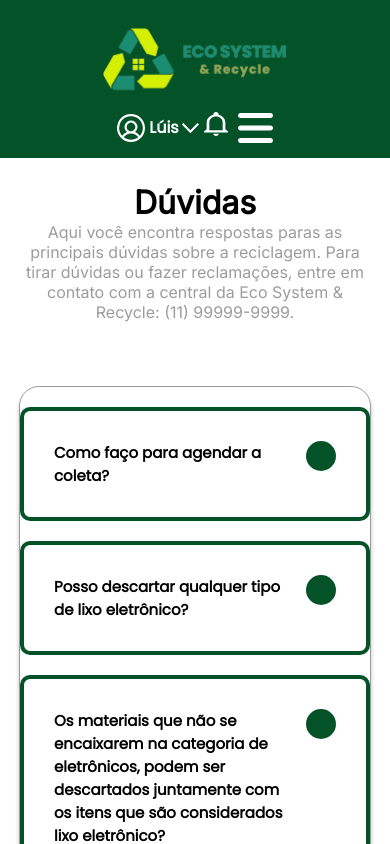
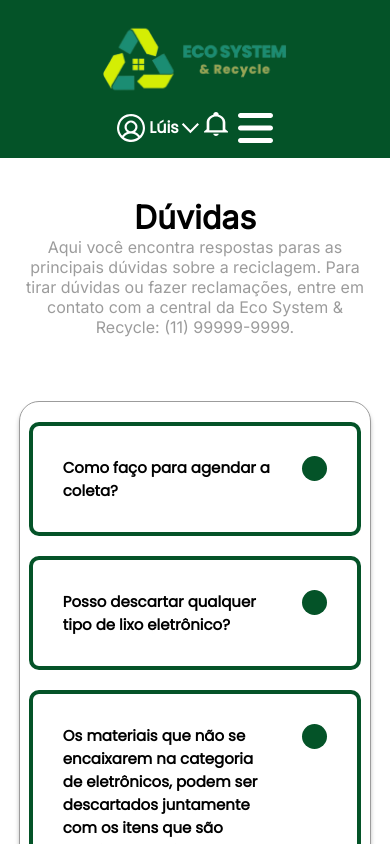
Before and after one commit to RosemeireOliveira/api-ecosystem, a React (Vite) app: page /duvidas in a window 390 px wide. Shown: the top 844 px of the page. Built offline with nearby package versions, Linux system fonts and the light colour scheme.

Commit message:
Resp Pagina Duvidas

```diff
--- a/src/components/CardDuvidas/style.css
+++ b/src/components/CardDuvidas/style.css
@@ -1,4 +1,4 @@
-    .faq-title {
+.faq-title {
     margin: 0 35px 0 0;
 }
 
@@ -16,7 +16,7 @@ h3 {
     font-size: 10px;
 }
 
-.ativo{
+.ativo {
     display: none
 }
 
@@ -63,13 +63,28 @@ h3 {
 }
 
 
+@media screen and (max-width: 580px) {
+
+    .faq-toggle {
+        height: 25px;
+        width: 25px;
+    }
+}
 
 @media screen and (max-width: 532px) {
     .faq-title {
         margin: 0 51px 0 0;
-        }
+    }
 
-        h3 {
-            font-size: 15px;
-        }
+    h3 {
+        font-size: 15px;
+    }
 }
+
+@media screen and (max-width: 380px) {
+
+    .faq-toggle {
+        height: 20px;
+        width: 20px;
+    }
+}
--- a/src/pages/Duvidas/style.css
+++ b/src/pages/Duvidas/style.css
@@ -82,6 +82,13 @@
     }
 }
 
+@media screen and (max-width: 1020px) {
+    .faq {
+        width: 95%;
+        margin: 20px auto;
+    }
+}
+
 @media screen and (max-width: 812px) {
 
 
@@ -100,7 +107,7 @@
 
 @media screen and (max-width: 580px) {
     #mainDuvidas .title {
-        padding-top: 25px;
+        padding-top: 40px;
         text-align: center;
     }
 }
```
